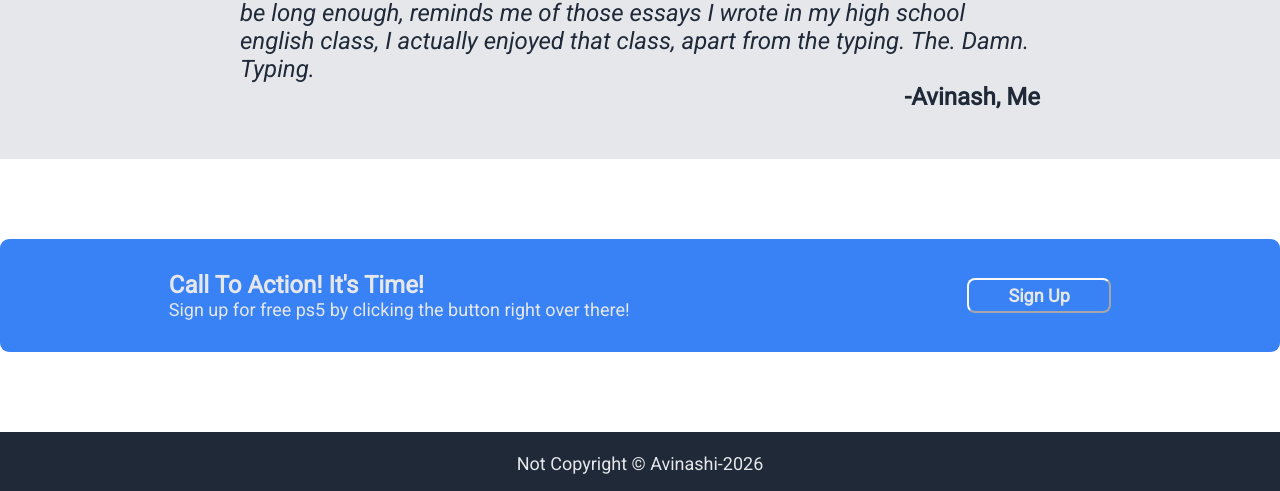
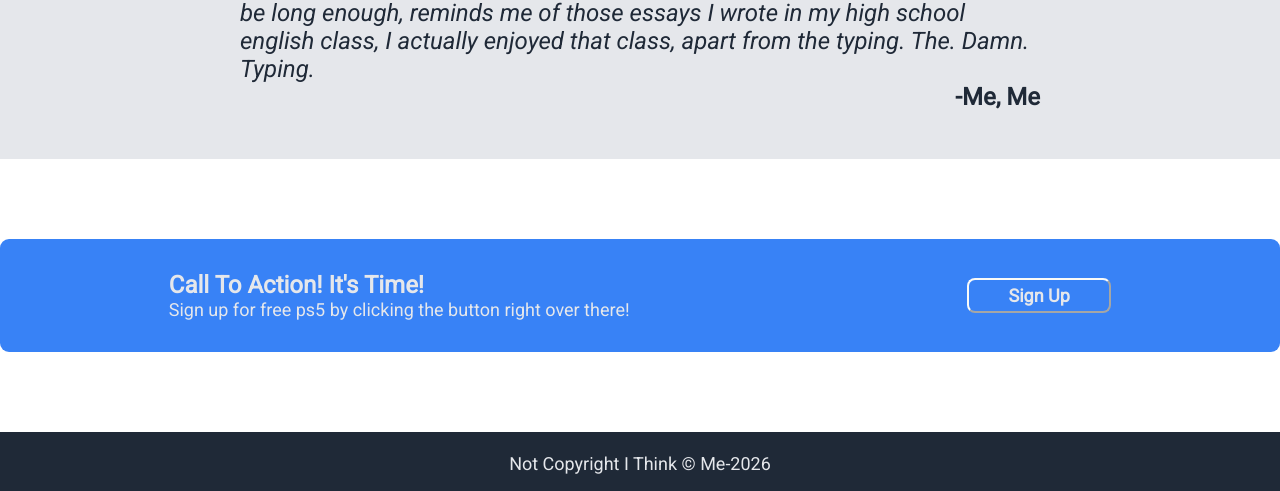
Before and after one commit to NaraAvi/Landing-Page, a plain HTML site: page index.html in a window 1280 px wide. Shown: the part 1087-1578 px from the top of the page. Drawn offline with Linux system fonts and the light colour scheme.

Commit message:
updated html page for a bit of privacy

```diff
--- a/index.html
+++ b/index.html
@@ -82,7 +82,7 @@
             essays I wrote in my high school english class, I actually enjoyed
             that class, apart from the typing. The. Damn. Typing.
           </p>
-          <p id="quote-author" class="quote-text">-Avinash, Me</p>
+          <p id="quote-author" class="quote-text">-Me, Me</p>
         </div>
       </div>
       <div class="content-4">
@@ -101,7 +101,7 @@
     </main>
 
     <footer class="footer secondary-text">
-      Not Copyright &#169; Avinashi-2026
+      Not Copyright I Think &#169; Me-2026
     </footer>
   </body>
 </html>
```
